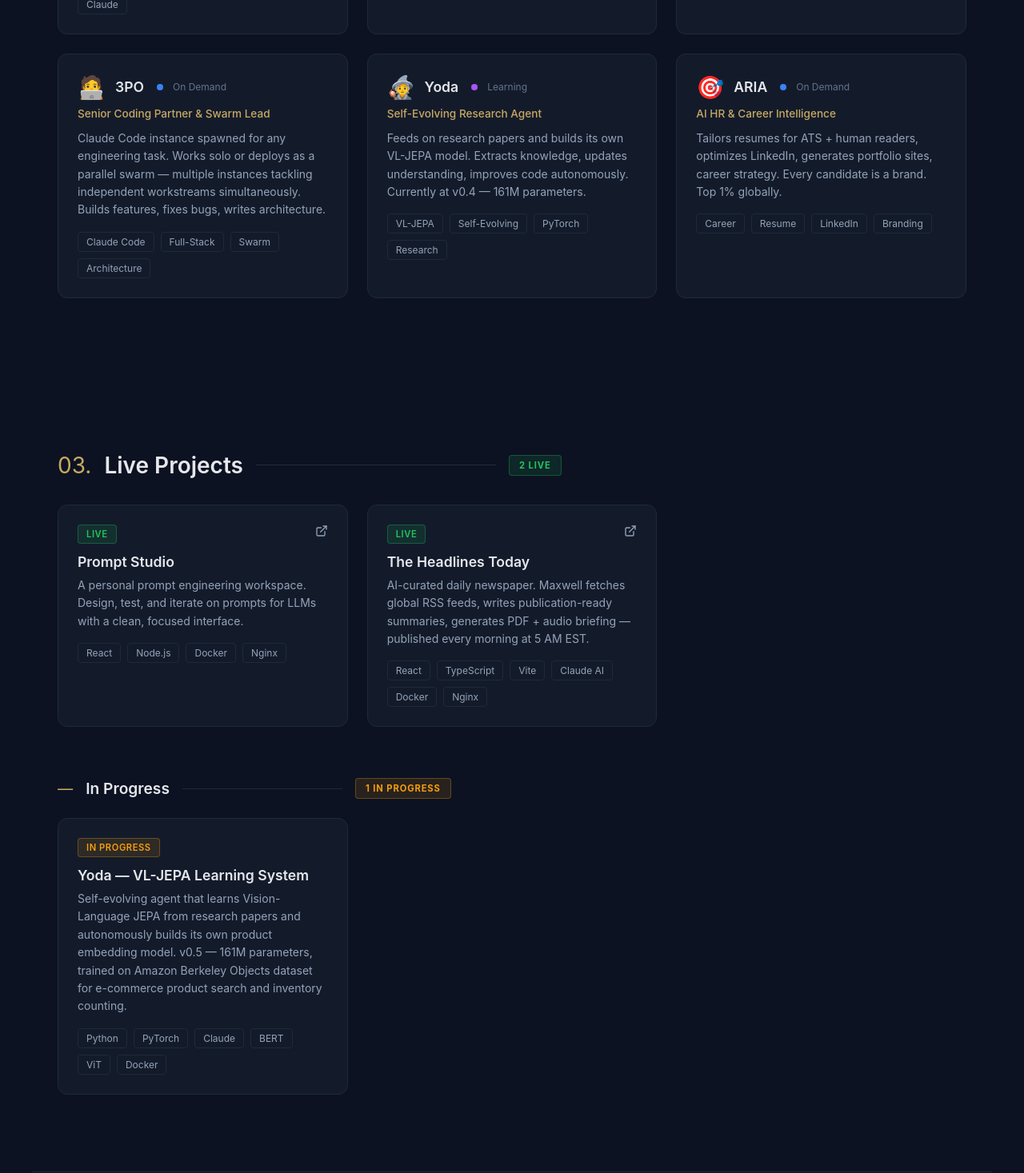
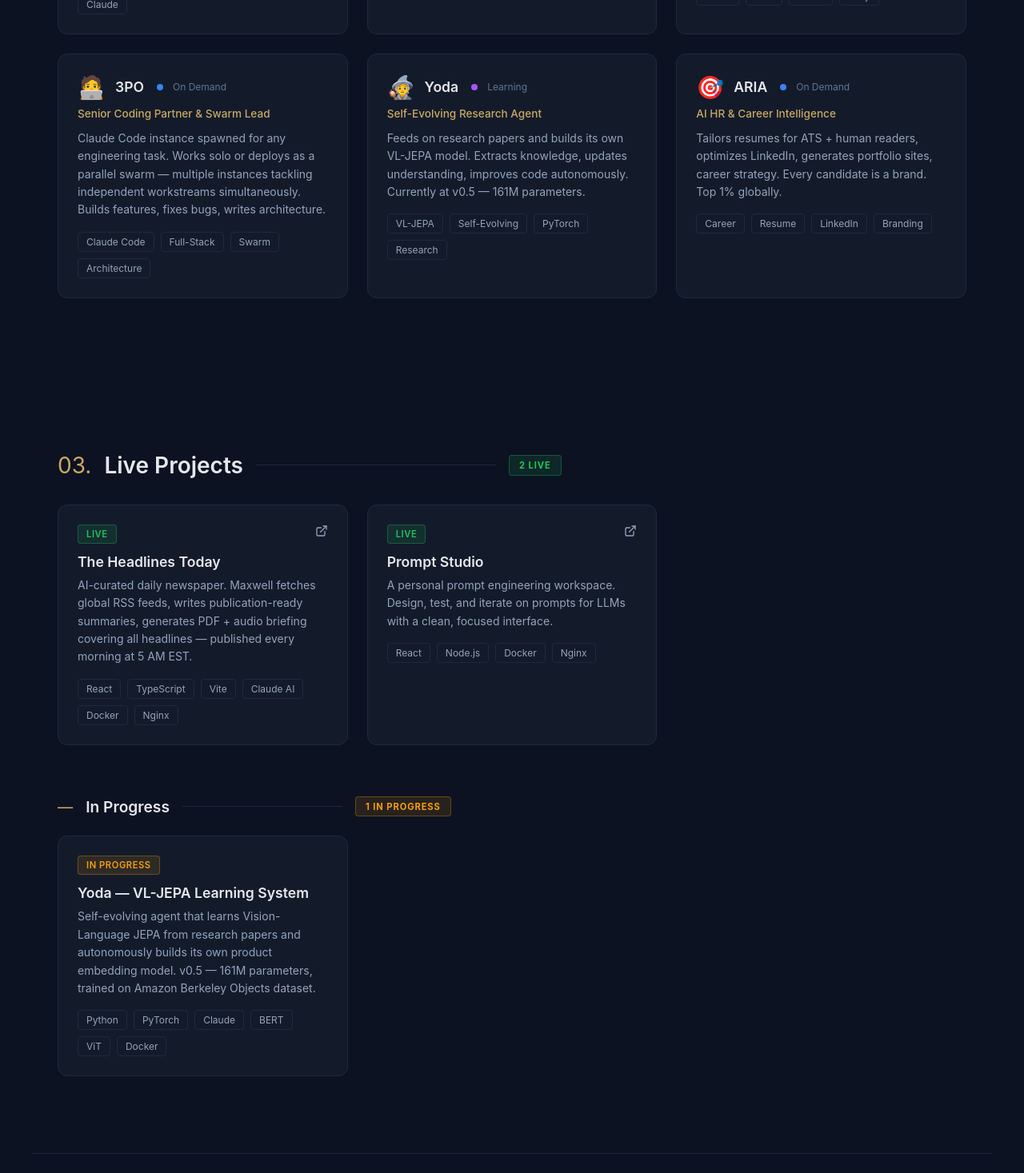
Before and after one commit to suhailtajshaik/lab, a React (Vite) app: page / in a window 1280 px wide. Shown: the part 1759-3226 px from the top of the page at 80% size. Built offline with nearby package versions, Linux system fonts and the light colour scheme.

Commit message:
feat: lab site now auto-updated by update-lab.py; data driven from single source of truth

```diff
--- a/src/components/AboutLab.tsx
+++ b/src/components/AboutLab.tsx
@@ -1,15 +1,10 @@
+import { labStats, focusItems } from '../data/lab'
+
 export default function AboutLab() {
   const stats = [
-    { value: '6', label: 'Active Agents' },
-    { value: '2', label: 'Live Projects' },
-    { value: '1', label: 'Model Training' },
-  ]
-
-  const focusItems = [
-    { emoji: '📰', text: 'The Headlines Today — AI newspaper publishing daily at 5AM EST via Maxwell' },
-    { emoji: '🧪', text: 'Prompt Studio — Live prompt engineering workspace at lab.suhailtaj.cloud' },
-    { emoji: '🧙', text: 'Yoda — Self-evolving VL-JEPA agent, v0.5 with 161M parameters' },
-    { emoji: '🧠', text: 'VL-JEPA — Training a vision-language model from research papers' },
+    { value: String(labStats.agents),       label: 'Active Agents' },
+    { value: String(labStats.liveProjects), label: 'Live Projects' },
+    { value: String(labStats.modelTraining),label: 'Model Training' },
   ]
 
   return (
@@ -17,7 +12,8 @@
       <div style={{ display: 'grid', gridTemplateColumns: '1fr 1fr', gap: '4rem', alignItems: 'start' }}>
         {/* Left column */}
         <div>
-          <h2 style={{ fontSize: '1.75rem', fontWeight: 600, color: '#e5e7eb', marginBottom: '1.25rem', display: 'flex', alignItems: 'center', gap: '1rem' }}><span style={{ color: '#c9a962', fontWeight: 400 }}>01.</span>
+          <h2 style={{ fontSize: '1.75rem', fontWeight: 600, color: '#e5e7eb', marginBottom: '1.25rem', display: 'flex', alignItems: 'center', gap: '1rem' }}>
+            <span style={{ color: '#c9a962', fontWeight: 400 }}>01.</span>
             What happens here
           </h2>
           <p style={{ color: '#94a3b8', lineHeight: 1.7, marginBottom: '2rem', fontSize: '0.95rem' }}>
@@ -54,7 +50,7 @@
           </h3>
           <div style={{ display: 'flex', flexDirection: 'column', gap: '1rem' }}>
             {focusItems.map(item => (
-              <div key={item.emoji} style={{ display: 'flex', gap: '0.75rem', alignItems: 'flex-start' }}>
+              <div key={item.emoji + item.text} style={{ display: 'flex', gap: '0.75rem', alignItems: 'flex-start' }}>
                 <span style={{ fontSize: '1.25rem' }}>{item.emoji}</span>
                 <span style={{ color: '#94a3b8', fontSize: '0.9rem', lineHeight: 1.6 }}>{item.text}</span>
               </div>
--- a/src/data/lab.ts
+++ b/src/data/lab.ts
@@ -1,3 +1,6 @@
+// AUTO-GENERATED by update-lab.py — do not edit manually
+// Last updated by R2D2/3PO after latest work session
+
 export interface Agent {
   id: string
   name: string
@@ -17,20 +20,38 @@
   url?: string
 }
 
+export interface FocusItem {
+  emoji: string
+  text: string
+}
+
 export const agents: Agent[] = [
-  { id: 'r2d2', name: 'R2D2', emoji: '🤖', role: 'Orchestrator & Chief of Staff', status: 'online', statusLabel: 'Always Online', description: 'The brain of the operation. Coordinates all agents, handles communications across WhatsApp, manages memory, and dispatches work to the team. Built on Claude Sonnet.', tags: ['Orchestration', 'Memory', 'WhatsApp', 'Claude'] },
-  { id: 'guardian', name: 'Guardian', emoji: '🛡️', role: 'Infrastructure Watchdog', status: 'online', statusLabel: 'Running 24/7', description: 'Silent sentinel monitoring all services — OpenClaw, containers, Nginx. Self-heals before anyone notices. Only alerts when human action is needed.', tags: ['Docker', 'Self-healing', 'Monitoring', 'Infra'] },
-  { id: 'maxwell', name: 'Maxwell', emoji: '📰', role: 'Senior News Editor', status: 'scheduled', statusLabel: 'Daily at 5AM EST', description: 'Autonomous news editor that curates The Headlines Today every morning. Pulls global news, writes summaries, generates PDF + audio, delivers to subscribers.', tags: ['News', 'PDF', 'Audio', 'Daily'] },
-  { id: '3po', name: '3PO', emoji: '🧑‍💻', role: 'Senior Coding Partner & Swarm Lead', status: 'ondemand', statusLabel: 'On Demand', description: 'Claude Code instance spawned for any engineering task. Works solo or deploys as a parallel swarm — multiple instances tackling independent workstreams simultaneously. Builds features, fixes bugs, writes architecture.', tags: ['Claude Code', 'Full-Stack', 'Swarm', 'Architecture'] },
-  { id: 'yoda', name: 'Yoda', emoji: '🧙', role: 'Self-Evolving Research Agent', status: 'learning', statusLabel: 'Learning', description: 'Feeds on research papers and builds its own VL-JEPA model. Extracts knowledge, updates understanding, improves code autonomously. Currently at v0.4 — 161M parameters.', tags: ['VL-JEPA', 'Self-Evolving', 'PyTorch', 'Research'] },
-  { id: 'aria', name: 'ARIA', emoji: '🎯', role: 'AI HR & Career Intelligence', status: 'ondemand', statusLabel: 'On Demand', description: 'Tailors resumes for ATS + human readers, optimizes LinkedIn, generates portfolio sites, career strategy. Every candidate is a brand. Top 1% globally.', tags: ['Career', 'Resume', 'LinkedIn', 'Branding'] },
+  { id: 'r2d2', name: 'R2D2', emoji: '🤖', role: 'Orchestrator & Chief of Staff', status: 'online' as const, statusLabel: 'Always Online', description: 'The brain of the operation. Coordinates all agents, handles communications across WhatsApp, manages memory, and dispatches work to the team. Built on Claude Sonnet.', tags: ['Orchestration', 'Memory', 'WhatsApp', 'Claude'] },
+  { id: 'guardian', name: 'Guardian', emoji: '🛡️', role: 'Infrastructure Watchdog', status: 'online' as const, statusLabel: 'Running 24/7', description: 'Silent sentinel monitoring all services — OpenClaw, containers, Nginx. Self-heals before anyone notices. Only alerts when human action is needed.', tags: ['Docker', 'Self-healing', 'Monitoring', 'Infra'] },
+  { id: 'maxwell', name: 'Maxwell', emoji: '📰', role: 'Senior News Editor', status: 'scheduled' as const, statusLabel: 'Daily at 5AM EST', description: 'Autonomous news editor that curates The Headlines Today every morning. Pulls global news, writes summaries, generates PDF + audio briefing covering all headlines across all sections.', tags: ['News', 'PDF', 'Audio', 'Daily'] },
+  { id: '3po', name: '3PO', emoji: '🧑‍💻', role: 'Senior Coding Partner & Swarm Lead', status: 'ondemand' as const, statusLabel: 'On Demand', description: 'Claude Code instance spawned for any engineering task. Works solo or deploys as a parallel swarm — multiple instances tackling independent workstreams simultaneously. Builds features, fixes bugs, writes architecture.', tags: ['Claude Code', 'Full-Stack', 'Swarm', 'Architecture'] },
+  { id: 'yoda', name: 'Yoda', emoji: '🧙', role: 'Self-Evolving Research Agent', status: 'learning' as const, statusLabel: 'Learning', description: 'Feeds on research papers and builds its own VL-JEPA model. Extracts knowledge, updates understanding, improves code autonomously. Currently at v0.5 — 161M parameters.', tags: ['VL-JEPA', 'Self-Evolving', 'PyTorch', 'Research'] },
+  { id: 'aria', name: 'ARIA', emoji: '🎯', role: 'AI HR & Career Intelligence', status: 'ondemand' as const, statusLabel: 'On Demand', description: 'Tailors resumes for ATS + human readers, optimizes LinkedIn, generates portfolio sites, career strategy. Every candidate is a brand. Top 1% globally.', tags: ['Career', 'Resume', 'LinkedIn', 'Branding'] },
 ]
 
 export const projects: Project[] = [
-  { name: 'Prompt Studio', status: 'live' as const, stack: ['React', 'Node.js', 'Docker', 'Nginx'], description: 'A personal prompt engineering workspace. Design, test, and iterate on prompts for LLMs with a clean, focused interface.', url: 'https://lab.suhailtaj.cloud/prompt-studio/' },
-  { name: 'The Headlines Today', status: 'live' as const, stack: ['React', 'TypeScript', 'Vite', 'Claude AI', 'Docker', 'Nginx'], description: 'AI-curated daily newspaper. Maxwell fetches global RSS feeds, writes publication-ready summaries, generates PDF + audio briefing — published every morning at 5 AM EST.', url: 'https://news.suhailtaj.cloud' },
-  { name: 'Yoda — VL-JEPA Learning System', status: 'active' as const, stack: ['Python', 'PyTorch', 'Claude', 'BERT', 'ViT', 'Docker'], description: 'Self-evolving agent that learns Vision-Language JEPA from research papers and autonomously builds its own product embedding model. v0.5 — 161M parameters, trained on Amazon Berkeley Objects dataset for e-commerce product search and inventory counting.' },
+  { name: 'The Headlines Today', status: 'live' as const, stack: ['React', 'TypeScript', 'Vite', 'Claude AI', 'Docker', 'Nginx'], description: 'AI-curated daily newspaper. Maxwell fetches global RSS feeds, writes publication-ready summaries, generates PDF + audio briefing covering all headlines — published every morning at 5 AM EST.', url: 'https://news.suhailtaj.cloud', },
+  { name: 'Prompt Studio', status: 'live' as const, stack: ['React', 'Node.js', 'Docker', 'Nginx'], description: 'A personal prompt engineering workspace. Design, test, and iterate on prompts for LLMs with a clean, focused interface.', url: 'https://lab.suhailtaj.cloud/prompt-studio/', },
+  { name: 'Yoda — VL-JEPA Learning System', status: 'active' as const, stack: ['Python', 'PyTorch', 'Claude', 'BERT', 'ViT', 'Docker'], description: 'Self-evolving agent that learns Vision-Language JEPA from research papers and autonomously builds its own product embedding model. v0.5 — 161M parameters, trained on Amazon Berkeley Objects dataset.',  },
 ]
+
+export const focusItems: FocusItem[] = [
+  { emoji: '📰', text: 'The Headlines Today — AI newspaper publishing daily at 5AM EST via Maxwell' },
+  { emoji: '🧪', text: 'Prompt Studio — Live prompt engineering workspace at lab.suhailtaj.cloud' },
+  { emoji: '🧙', text: 'Yoda — Self-evolving VL-JEPA agent, v0.5 with 161M parameters' },
+  { emoji: '🧠', text: 'VL-JEPA — Training a vision-language model from research papers' },
+]
+
+export const labStats = {
+  agents: 6,
+  liveProjects: 2,
+  modelTraining: 1,
+}
 
 export const statusColors: Record<string, string> = {
   online: '#22c55e',
```
Also changed, not shown: 3 other files (tests, documents, lock files or other folders).
